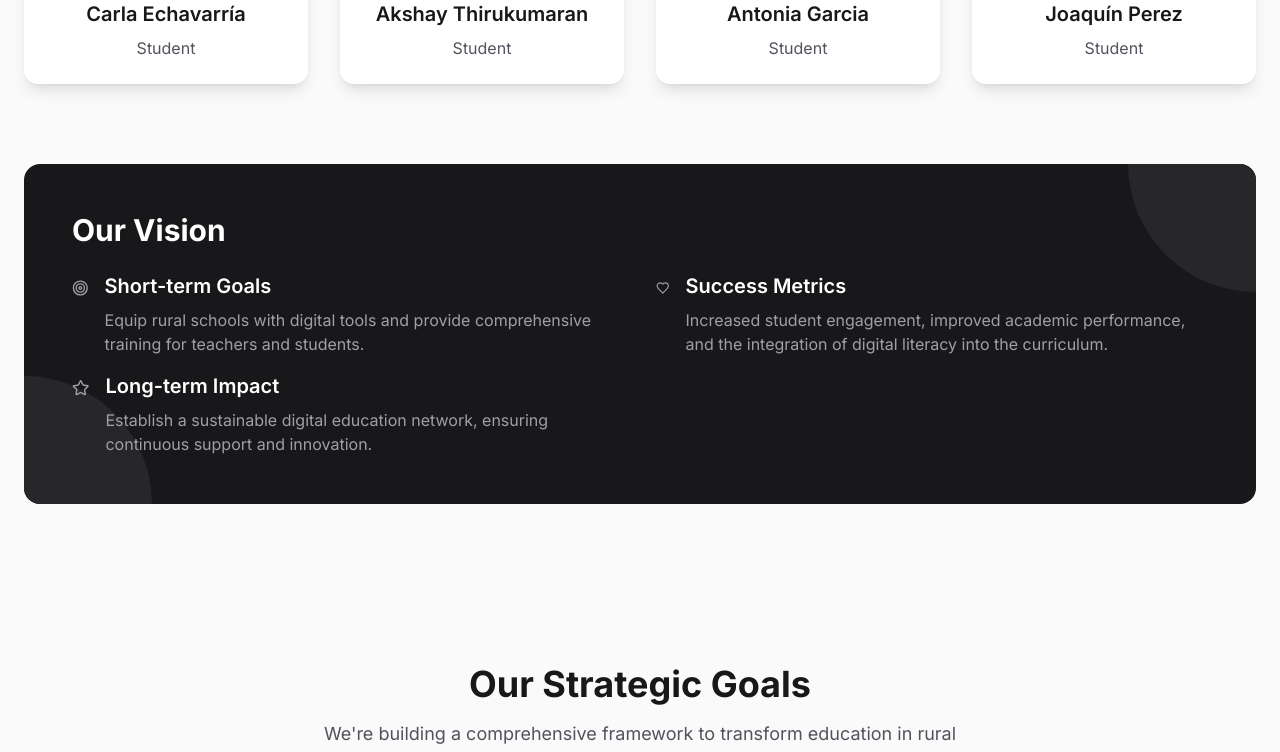
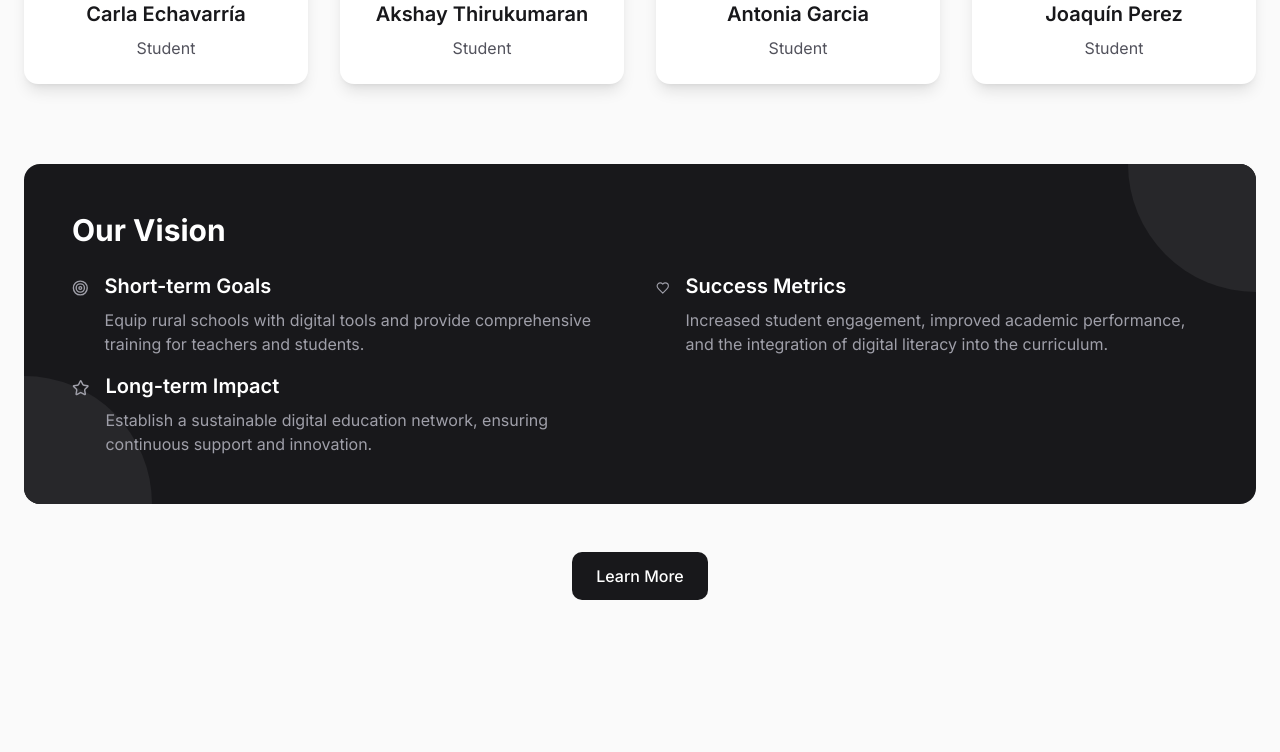
Before and after one commit to yuvan22144/ISCWebsite, a Next.js app: page / in a window 1280 px wide. Shown: the part 2248-3000 px from the top of the page. Built offline with nearby package versions, Linux system fonts and the light colour scheme.

Commit message:
about section

```diff
--- a/app/about/page.tsx
+++ b/app/about/page.tsx
@@ -3,6 +3,7 @@
 import { motion } from 'framer-motion';
 import Image from 'next/image';
 import { Users, School, Wifi, Target, Star, Heart } from 'lucide-react';
+import Link from 'next/link';
 
 export default function AboutPage() {
   return (
--- a/components/About.tsx
+++ b/components/About.tsx
@@ -59,15 +59,14 @@ export default function About() {
               We are a team of four dedicated students from The Columbus School, driven by a shared passion to make a meaningful impact in Colombia's educational landscape. Our goal is to provide children in rural schools with access to high-quality education, digital tools, and internet connectivity.
             </p>
             <div className="flex gap-4">
-              <Link href="/about">
               <motion.button
                 whileHover={{ scale: 1.05 }}
                 whileTap={{ scale: 0.95 }}
+                onClick={scrollToVideo}
                 className="bg-zinc-900 text-white px-6 py-3 rounded-lg font-medium"
               >
                 Learn More
               </motion.button>
-              </Link>
             </div>
           </motion.div>
           <motion.div
@@ -180,6 +179,17 @@ export default function About() {
             </div>
           </div>
         </motion.div>
+        <div className="text-center mt-12">
+          <Link href="/about">
+            <motion.button
+              whileHover={{ scale: 1.05 }}
+              whileTap={{ scale: 0.95 }}
+              className="bg-zinc-900 text-white px-6 py-3 rounded-lg font-medium"
+            >
+              Learn More
+            </motion.button>
+          </Link>
+        </div>
       </div>
     </section>
   );
```
Lines whose indentation alone changed are shown as unchanged.
